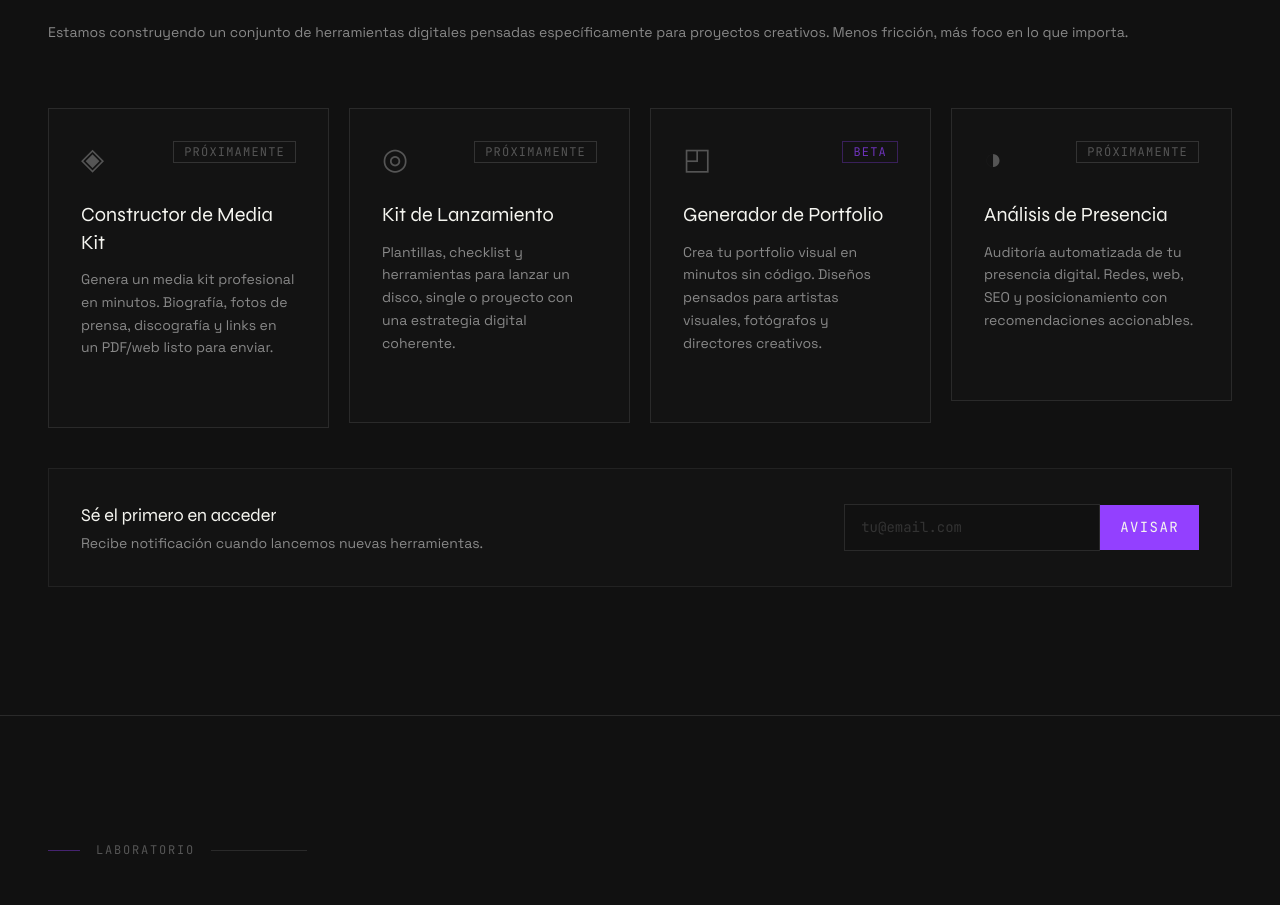
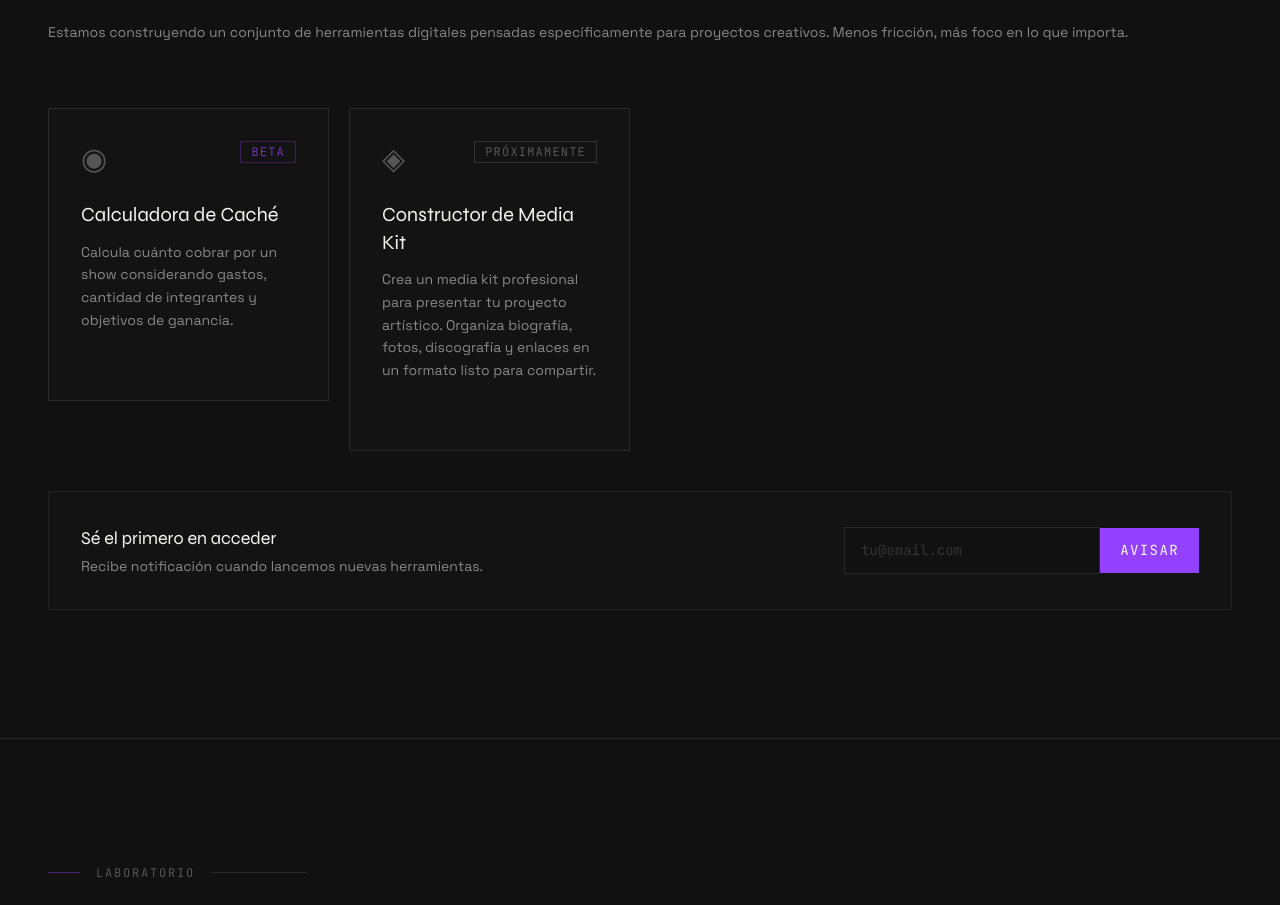
Before and after one commit to FrequencyStudio-dev/frequencystudio-web, a Next.js app: page / in a window 1280 px wide. Shown: the part 3298-4203 px from the top of the page. Built offline with nearby package versions, Linux system fonts and the light colour scheme.

Commit message:
chore: update tools

```diff
--- a/src/components/sections/ToolsSection.tsx
+++ b/src/components/sections/ToolsSection.tsx
@@ -3,32 +3,18 @@ import type { Tool } from "@/types";
 
 const tools: Tool[] = [
   {
+    title: "Calculadora de Caché",
+    description:
+      "Calcula cuánto cobrar por un show considerando gastos, cantidad de integrantes y objetivos de ganancia.",
+    status: "beta",
+    icon: "◉",
+  },
+  {
     title: "Constructor de Media Kit",
     description:
-      "Genera un media kit profesional en minutos. Biografía, fotos de prensa, discografía y links en un PDF/web listo para enviar.",
+      "Crea un media kit profesional para presentar tu proyecto artístico. Organiza biografía, fotos, discografía y enlaces en un formato listo para compartir.",
     status: "próximamente",
     icon: "◈",
-  },
-  {
-    title: "Kit de Lanzamiento",
-    description:
-      "Plantillas, checklist y herramientas para lanzar un disco, single o proyecto con una estrategia digital coherente.",
-    status: "próximamente",
-    icon: "◎",
-  },
-  {
-    title: "Generador de Portfolio",
-    description:
-      "Crea tu portfolio visual en minutos sin código. Diseños pensados para artistas visuales, fotógrafos y directores creativos.",
-    status: "beta",
-    icon: "◰",
-  },
-  {
-    title: "Análisis de Presencia",
-    description:
-      "Auditoría automatizada de tu presencia digital. Redes, web, SEO y posicionamiento con recomendaciones accionables.",
-    status: "próximamente",
-    icon: "◑",
   },
 ];
 
```
